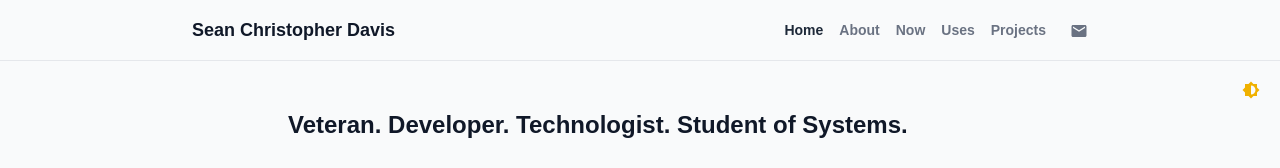
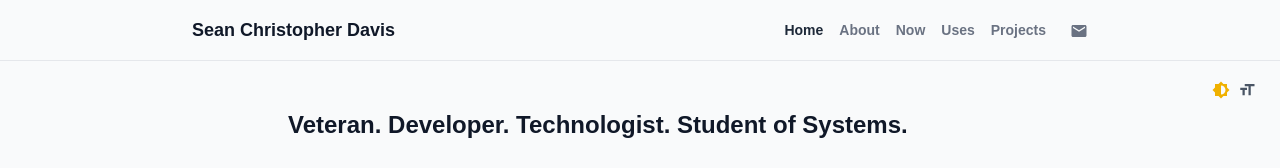
Before and after one commit to SeanChDavis/SeanChDavis, a React (Vite) app: page / in a window 1280 px wide. Shown: the top 168 px of the page. Built offline with nearby package versions, Linux system fonts and the light colour scheme; the HTML template or start-up script is replaced by a standard one.

Commit message:
add text size toggle for improved accessibility

```diff
--- a/src/components/layout/MainLayout.jsx
+++ b/src/components/layout/MainLayout.jsx
@@ -3,6 +3,7 @@ import Footer from "./Footer.jsx";
 import React from "react";
 import {Outlet} from "react-router-dom";
 import ThemeToggle from "../ui/ThemeToggle.jsx";
+import TextSizeToggle from "../ui/TextSizeToggle";
 
 const MainLayout = () => {
 
@@ -12,7 +13,7 @@ const MainLayout = () => {
             <div className={"flex-grow relative"}>
                 <div className={"w-full absolute right-5 top-5"}>
                     <div className="ml-auto text-right">
-                        <ThemeToggle />
+                        <ThemeToggle /><TextSizeToggle />
                     </div>
                 </div>
                 <main className="md:w-3xl max-w-3xl mx-auto px-4 md:px-8 py-12 space-y-6">
--- /dev/null
+++ b/src/components/ui/TextSizeToggle.jsx
@@ -0,0 +1,31 @@
+import { useEffect, useState } from "react";
+import { MdFormatSize } from "react-icons/md";
+
+export default function TextSizeToggle() {
+    const [size, setSize] = useState("base");
+
+    useEffect(() => {
+        const stored = localStorage.getItem("textSize") || "base";
+        setSize(stored);
+        document.documentElement.classList.remove("text-base", "text-lg");
+        document.documentElement.classList.add(`text-${stored}`);
+    }, []);
+
+    const toggleTextSize = () => {
+        const newSize = size === "base" ? "lg" : "base";
+        setSize(newSize);
+        localStorage.setItem("textSize", newSize);
+        document.documentElement.classList.remove("text-base", "text-lg");
+        document.documentElement.classList.add(`text-${newSize}`);
+    };
+
+    return (
+        <button
+            onClick={toggleTextSize}
+            className="text-sm text-gray-600 dark:text-gray-300 hover:text-cyan-600 dark:hover:text-cyan-400 transition"
+            title="Toggle Text Size"
+        >
+            <MdFormatSize className={`text-lg text-gray-600 cursor-pointer mr-1`} />
+        </button>
+    );
+}
--- a/src/components/ui/ThemeToggle.jsx
+++ b/src/components/ui/ThemeToggle.jsx
@@ -29,11 +29,8 @@ export default function ThemeToggle() {
     };
 
     return (
-        <button
-            onClick={toggleTheme}
-            className="text-sm text-gray-600 dark:text-gray-300 hover:text-cyan-600 dark:hover:text-cyan-400 transition"
-        >
-            <MdBrightnessMedium title={"Toggle Dark Mode"} className={`text-lg cursor-pointer ${themeToggleColor}`} />
+        <button onClick={toggleTheme}>
+            <MdBrightnessMedium title={"Toggle Dark Mode"} className={`text-lg mr-2 cursor-pointer ${themeToggleColor}`} />
         </button>
     );
 }
```
